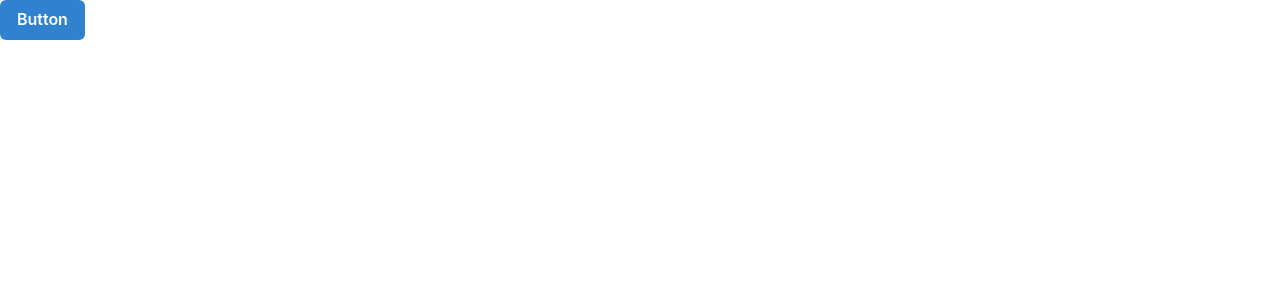
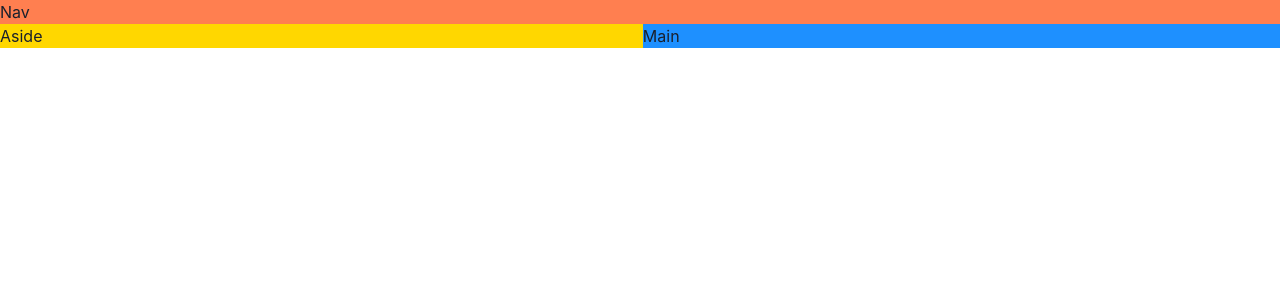
Before and after one commit to cloudtutorialthapa/gamedashboard, a React (Vite) app: page / in a window 1280 px wide. Shown: the top 300 px of the page. Built offline with nearby package versions, Linux system fonts and the light colour scheme.

Commit message:
navigation

```diff
--- a/src/App.tsx
+++ b/src/App.tsx
@@ -1,7 +1,26 @@
-import { Button, ButtonGroup } from '@chakra-ui/react';
+import { Grid, GridItem, Show } from '@chakra-ui/react';
 
 function App() {
-  return <Button colorScheme="blue">Button</Button>;
+  return (
+    <Grid
+      templateAreas={{
+        base: `"nav" "main"`,
+        lg: `"nav nav" "aside main"`,
+      }}
+    >
+      <GridItem area="nav" bg="coral">
+        Nav
+      </GridItem>
+      <Show above="lg">
+        <GridItem area="aside" bg="gold">
+          Aside
+        </GridItem>
+      </Show>
+      <GridItem area="main" bg="dodgerblue">
+        Main
+      </GridItem>
+    </Grid>
+  );
 }
 
 export default App;
--- a/src/main.tsx
+++ b/src/main.tsx
@@ -1,7 +1,7 @@
 import React from 'react';
 import ReactDOM from 'react-dom/client';
 import App from './App.tsx';
-import './index.css';
+
 import { ChakraProvider } from '@chakra-ui/react';
 
 ReactDOM.createRoot(document.getElementById('root')!).render(
```
